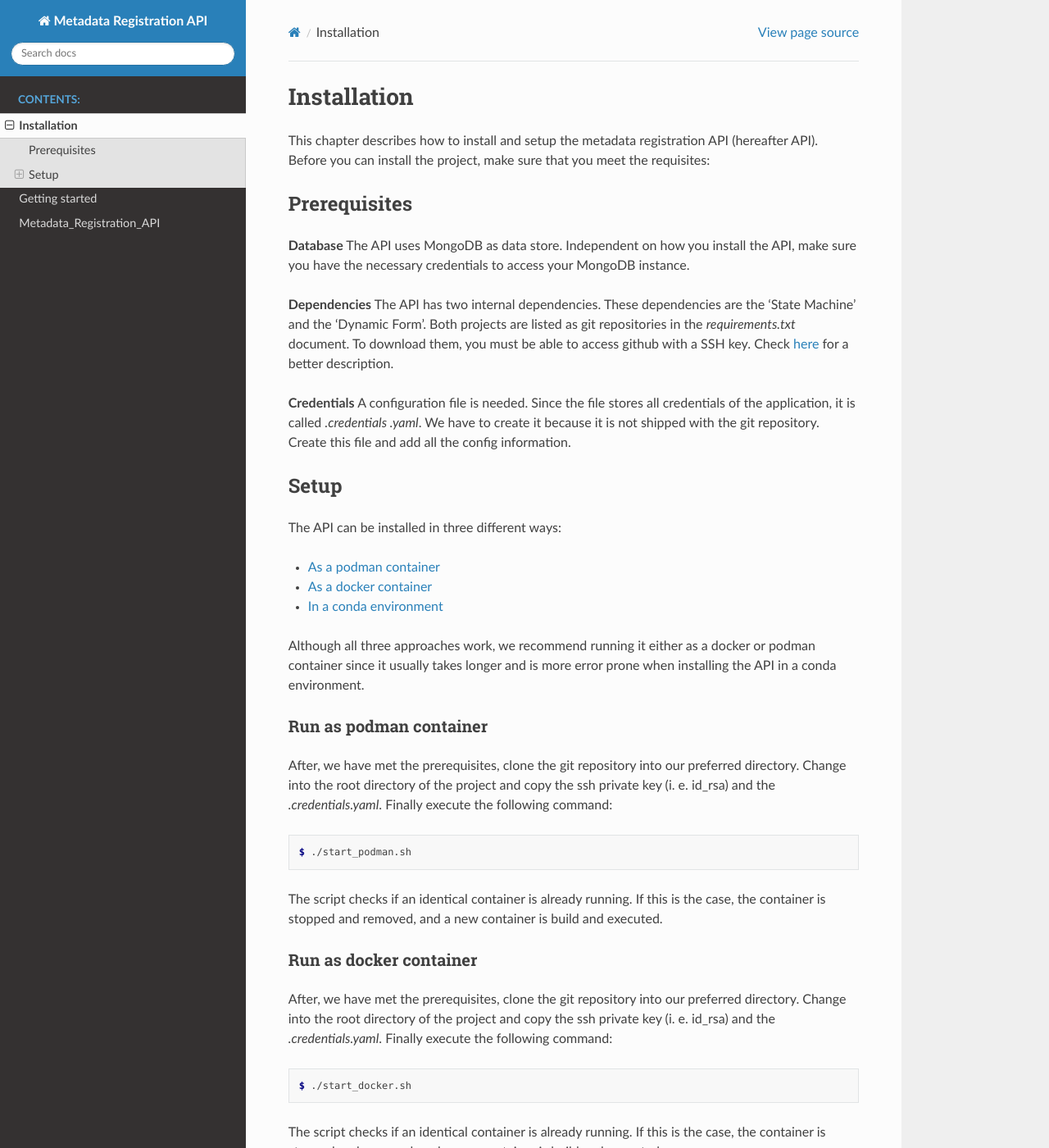
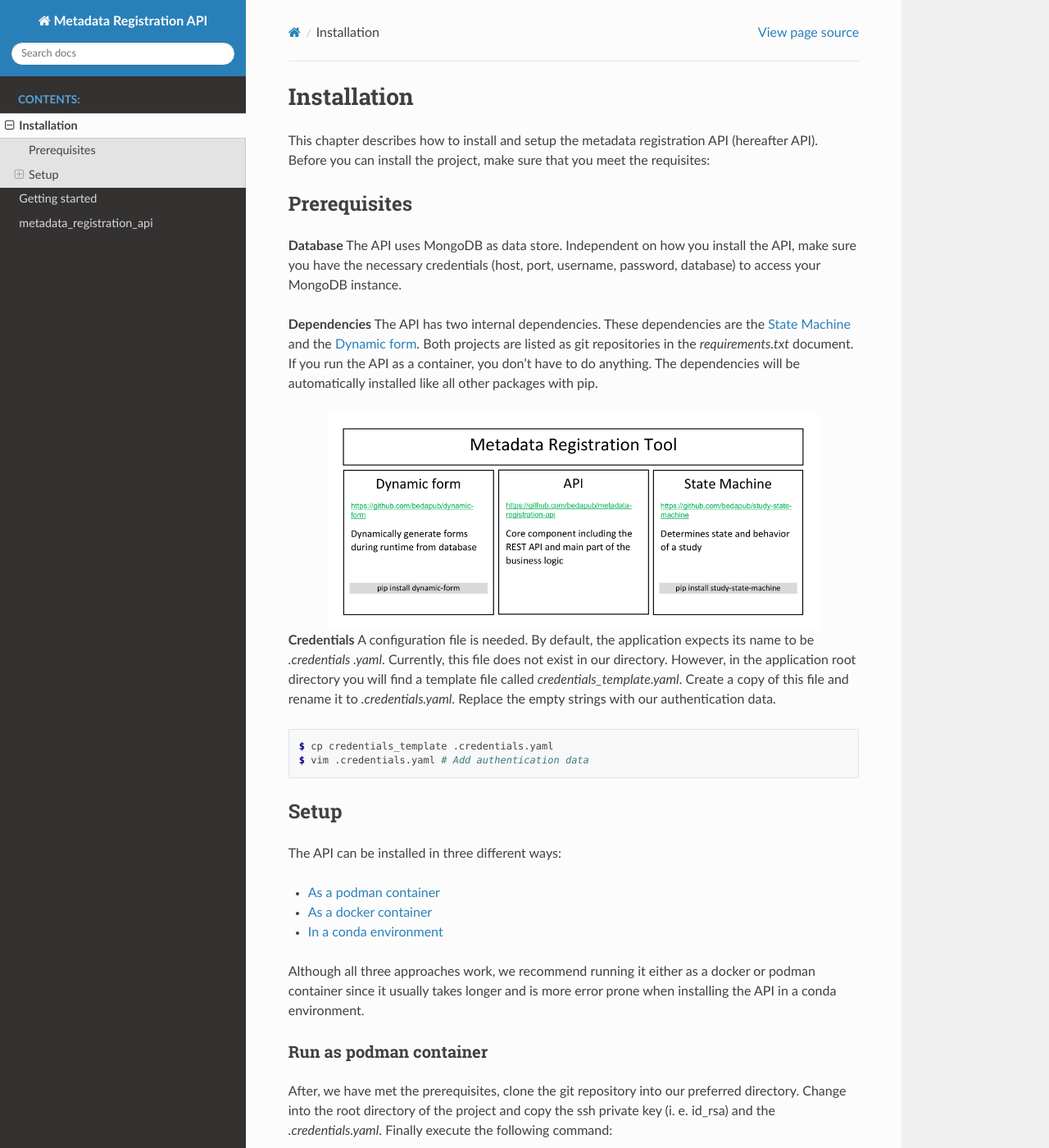
Before and after one commit to bedapub/metadata-registration-api, a Sphinx documentation site: the page built from docs/source/installation.rst, in a window 1280 px wide and 1400 px high. Shown: the whole window at 82% size. Built offline with Sphinx 7.4.7 and the Read the Docs theme 2.0.0, drawn with Linux system fonts in a browser that asks for light colours.

Commit message:
Feat: Update doc
> Extend installation doc
> Extend requirements-dev.txt

```diff
--- a/docs/source/index.rst
+++ b/docs/source/index.rst
@@ -4,9 +4,9 @@
    contain the root `toctree` directive.
 
 Metadata Registration Api documentation
-======================================
+=======================================
 
-A microservice which provides an API to access the Metadata Registration Tool.
+The metadata registration api is a service to register metadata via an API. It runs as a Flask microservice.
 
 .. toctree::
    :maxdepth: 2
--- a/docs/source/installation.rst
+++ b/docs/source/installation.rst
@@ -9,19 +9,32 @@
 
 **Database**
 The API uses MongoDB as data store. Independent on how you install the API, make sure you have the necessary
-credentials to access your MongoDB instance.
+credentials (host, port, username, password, database) to access your MongoDB instance.
 
 **Dependencies**
-The API has two internal dependencies. These dependencies are the 'State Machine' and the 'Dynamic Form'. Both
-projects are listed as git repositories in the `requirements.txt` document. To download them, you must be able
-to access github with a SSH key. Check
-`here <https://help.github.com/en/github/authenticating-to-github/generating-a-new-ssh-key-and-adding-it-to-the-ssh-agent>`_
-for a better description.
+The API has two internal dependencies. These dependencies are the `State Machine`_ and the `Dynamic form`_. Both
+projects are listed as git repositories in the `requirements.txt` document. If you run the API as a container, you
+don't have to do anything. The dependencies will be automatically installed like all other packages with pip.
+
+.. figure:: ./images/MRT_Overview.png
+    :width: 600
+    :align: center
+    :alt: Modules of API
+
+.. _State Machine: https://study-state-machine.readthedocs.io/en/stable/
+.. _Dynamic form: https://dynamic-form.readthedocs.io/en/stable/
 
 **Credentials**
-A configuration file is needed. Since the file stores all credentials of the application, it is called
-`.credentials .yaml`. We have to create it because it is not shipped with the git repository. Create this file and add
-all the config information.
+A configuration file is needed. By default, the application expects its name to be `.credentials .yaml`. Currently,
+this file does not exist in our directory. However, in the application root directory you will find a template file
+called `credentials_template.yaml`. Create a copy of this file and rename it to `.credentials.yaml`. Replace the
+empty strings with our authentication data.
+
+.. code-block:: console
+
+    $ cp credentials_template .credentials.yaml
+    $ vim .credentials.yaml # Add authentication data
+
 
 Setup
 ============
--- a/docs/source/module/modules.rst
+++ b/docs/source/module/modules.rst
@@ -1,9 +1,7 @@
-Metadata_Registration_API
+metadata_registration_api
 =========================
 
 .. toctree::
    :maxdepth: 4
 
    metadata_registration_api
-   scripts
-   test
--- a/requirements-dev.txt
+++ b/requirements-dev.txt
@@ -1,3 +1,5 @@
 -r requirements.txt
 coverage==5.0
 Sphinx==2.3.1
+sphinx-rtd-theme-0.4.3
+sphinxcontrib-apidoc-0.3.0
```
Also changed, not shown: docs/source/module/metadata_registration_api.rst (+8 -0 lines), docs/source/modules/metadata_registration_api.api.rst (deleted, +0 -70 lines), docs/source/modules/metadata_registration_api.rst (deleted, +0 -61 lines), docs/source/modules/modules.rst (deleted, +0 -7 lines), docs/source/images/MRT_Overview.png (added).
